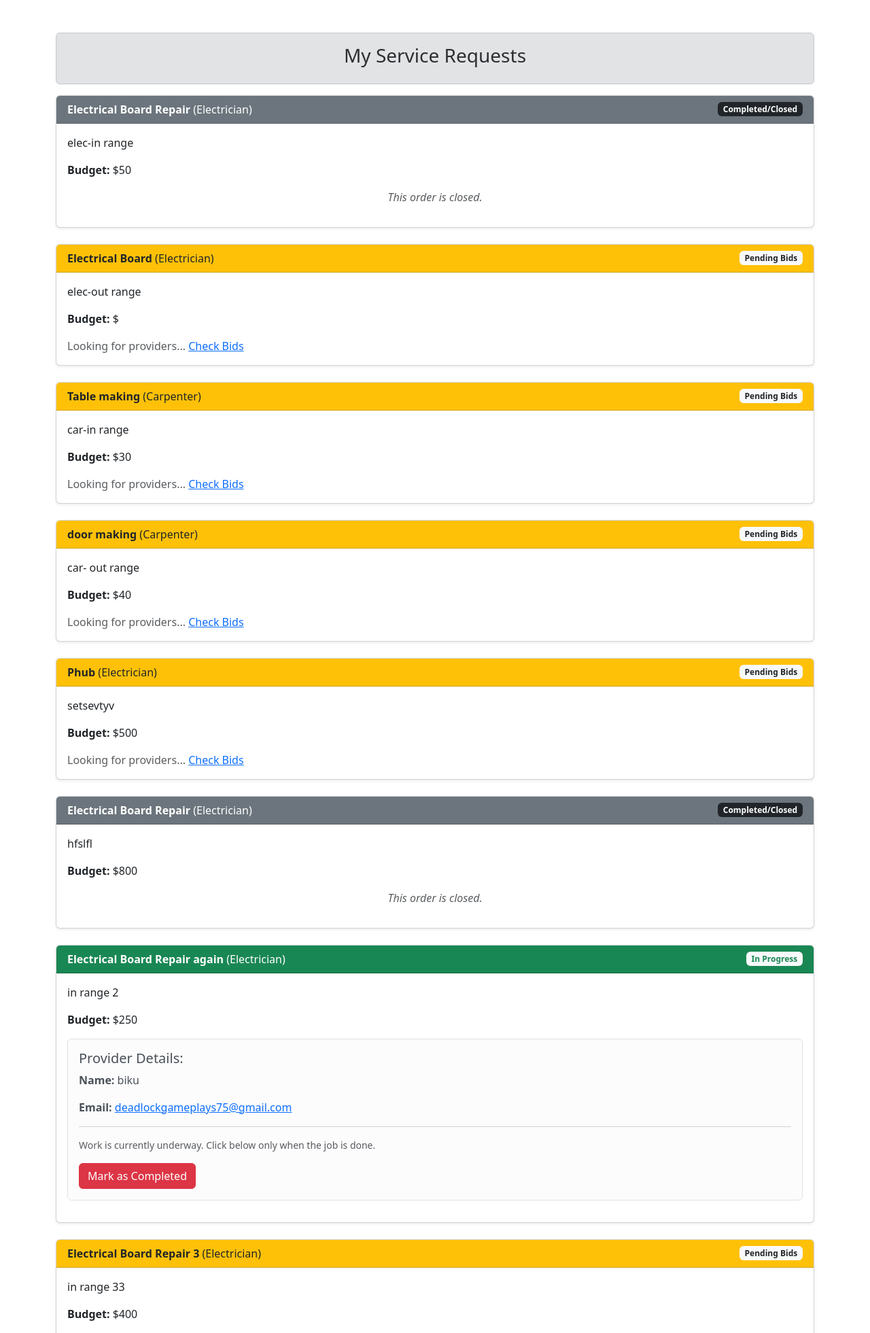
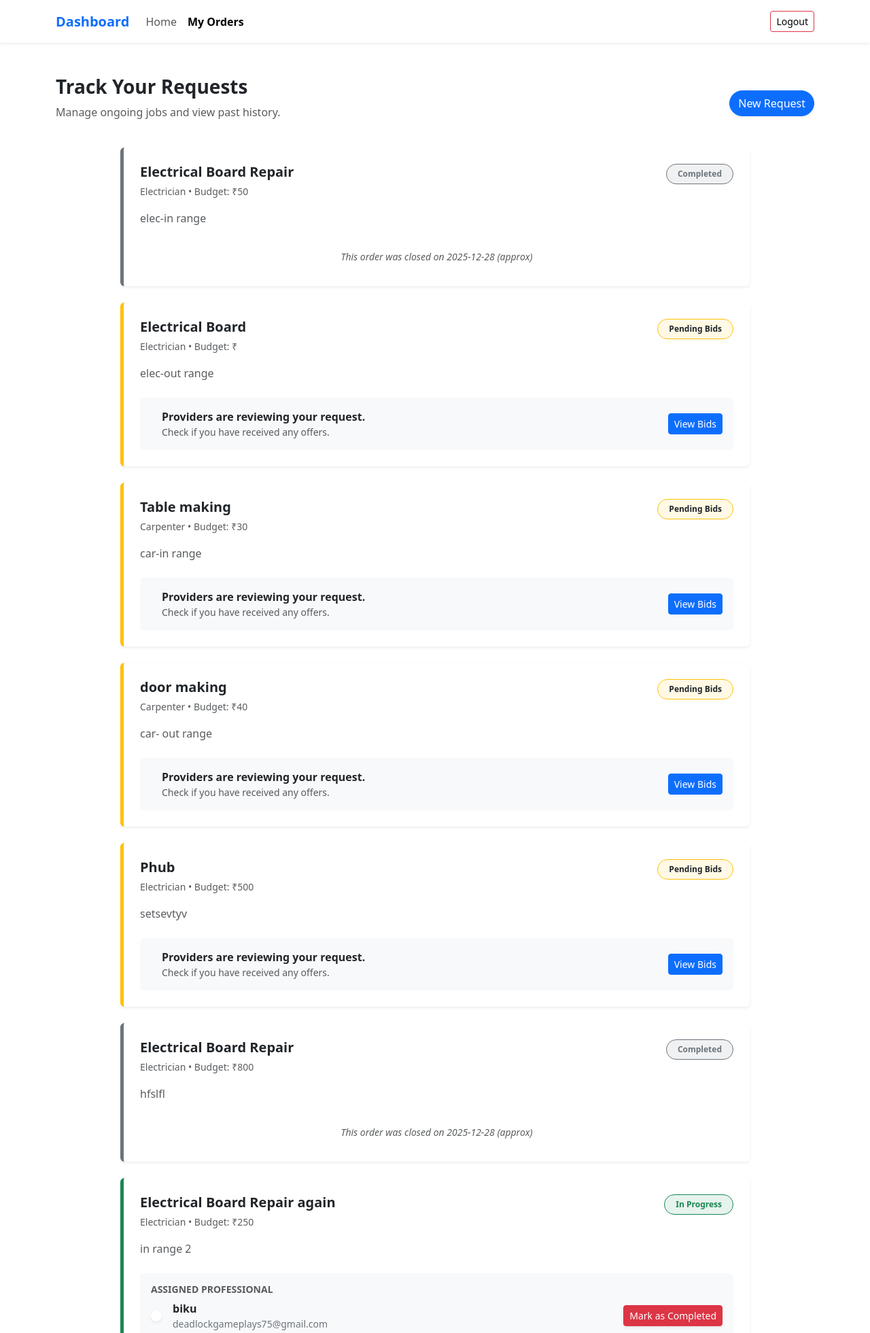
Before and after one commit to Debjeet-Dey/local_service_app, a Flask app: page /my_orders in a window 1280 px wide. Shown: the top 1961 px of the page at 68% size. Run offline with Flask 3, Linux system fonts and the light colour scheme; a user stored in the database is signed in; data comes from the database, SQL or seed files in the repository.

Commit message:
my_orders.html UI update and clean up

```diff
--- a/templates/consumer/my_orders.html
+++ b/templates/consumer/my_orders.html
@@ -4,54 +4,129 @@
 {% endblock head %}
 {% block body %}
 
-<div class="container mt-5">
-    <div class="alert alert-secondary text-center">
-        <h3>My Service Requests</h3>
+<nav class="navbar navbar-expand-lg navbar-light bg-white shadow-sm sticky-top mb-5">
+  <div class="container">
+    <a class="navbar-brand fw-bold text-primary" href="{{ url_for('consumer_dashboard') }}">
+      <i class="bi bi-person-circle"></i> Dashboard
+    </a>
+    <button class="navbar-toggler" type="button" data-bs-toggle="collapse" data-bs-target="#navbarText"
+      aria-controls="navbarText" aria-expanded="false" aria-label="Toggle navigation">
+      <span class="navbar-toggler-icon"></span>
+    </button>
+    <div class="collapse navbar-collapse" id="navbarText">
+      <ul class="navbar-nav me-auto mb-2 mb-lg-0">
+        <li class="nav-item">
+          <a class="nav-link" href="{{ url_for('consumer_dashboard') }}">Home</a>
+        </li>
+        <li class="nav-item">
+          <a class="nav-link active fw-bold" href="#">My Orders</a>
+        </li>
+      </ul>
+      <span class="navbar-text">
+        <a href="{{url_for('logout')}}" class="btn btn-outline-danger btn-sm">Logout</a>
+      </span>
+    </div>
+  </div>
+</nav>
+
+<div class="container pb-5">
+
+    <div class="d-flex justify-content-between align-items-center mb-4">
+        <div>
+            <h3 class="fw-bold text-dark">Track Your Requests</h3>
+            <p class="text-muted">Manage ongoing jobs and view past history.</p>
+        </div>
+        <a href="{{ url_for('add_service_request') }}" class="btn btn-primary rounded-pill shadow-sm">
+            <i class="bi bi-plus-lg"></i> New Request
+        </a>
     </div>
 
-    <div class="row row-cols-1 g-4">
+    <div class="row row-cols-1 g-4 justify-content-center">
+
+        {% if orders|length == 0 %}
+            <div class="col-12 text-center py-5">
+                <div class="text-muted mb-3">
+                    <i class="bi bi-cart-x display-1 opacity-25"></i>
+                </div>
+                <h4>No orders found</h4>
+                <p class="text-muted">You haven't made any service requests yet.</p>
+            </div>
+        {% endif %}
+
         {% for req, provider in orders %}
-        <div class="col">
-            <div class="card shadow-sm">
-                <div class="card-header d-flex justify-content-between align-items-center
-                    {% if req.is_inprogress %}bg-success text-white{% elif req.is_active %}bg-warning text-dark{% else %}bg-secondary text-white{% endif %}">
+        <div class="col-lg-10">
+            <div class="card shadow-sm border-0 h-100 overflow-hidden
+                {% if req.is_inprogress %} border-start border-success border-5
+                {% elif req.is_active %} border-start border-warning border-5
+                {% else %} border-start border-secondary border-5 {% endif %}">
 
-                    <span><strong>{{ req.service_title }}</strong> ({{ req.service_type }})</span>
+                <div class="card-body p-4">
+                    <div class="d-flex justify-content-between align-items-start mb-3">
+                        <div>
+                            <h5 class="fw-bold mb-1">{{ req.service_title }}</h5>
+                            <span class="text-muted small">{{ req.service_type }} • Budget: ₹{{ req.budget }}</span>
+                        </div>
 
                         {% if req.is_inprogress %}
-                        <span class="badge bg-light text-success">In Progress</span>
+                            <span class="badge bg-success bg-opacity-10 text-success border border-success px-3 py-2 rounded-pill">
+                                <i class="bi bi-tools"></i> In Progress
+                            </span>
                         {% elif req.is_active %}
-                        <span class="badge bg-light text-dark">Pending Bids</span>
+                            <span class="badge bg-warning bg-opacity-10 text-dark border border-warning px-3 py-2 rounded-pill">
+                                <i class="bi bi-hourglass-split"></i> Pending Bids
+                            </span>
                         {% else %}
-                        <span class="badge bg-dark">Completed/Closed</span>
+                            <span class="badge bg-secondary bg-opacity-10 text-secondary border border-secondary px-3 py-2 rounded-pill">
+                                <i class="bi bi-check-all"></i> Completed
+                            </span>
                         {% endif %}
                     </div>
 
-                <div class="card-body">
-                    <p class="card-text">{{ req.desc }}</p>
-                    <p><strong>Budget:</strong> ${{ req.budget }}</p>
+                    <p class="card-text text-muted mb-4">{{ req.desc }}</p>
 
                     {% if req.is_inprogress and provider %}
-                        <div class="alert alert-light border">
-                            <h5>Provider Details:</h5>
-                            <p><strong>Name:</strong> {{ provider.full_name }}</p>
-                            <p><strong>Email:</strong> <a href="mailto:{{ provider.email }}">{{ provider.email }}</a></p>
+                        <div class="bg-light p-3 rounded mb-3">
+                            <h6 class="text-uppercase text-muted small fw-bold mb-2">Assigned Professional</h6>
+                            <div class="d-flex align-items-center justify-content-between flex-wrap">
+                                <div class="d-flex align-items-center mb-2 mb-md-0">
+                                    <div class="bg-white p-2 rounded-circle shadow-sm me-3">
+                                        <i class="bi bi-person-fill fs-5 text-primary"></i>
+                                    </div>
+                                    <div>
+                                        <div class="fw-bold">{{ provider.full_name }}</div>
+                                        <div class="small"><a href="mailto:{{ provider.email }}" class="text-decoration-none text-secondary">{{ provider.email }}</a></div>
+                                    </div>
+                                </div>
 
-                            <hr>
-                            <p class="text-muted small">Work is currently underway. Click below only when the job is done.</p>
                                 <a href="{{ url_for('close_order', req_id=req.id) }}"
-                               class="btn btn-danger"
-                               onclick="return confirm('Are you sure the work is finished?');">
-                               Mark as Completed
+                                   class="btn btn-danger btn-sm shadow-sm"
+                                   onclick="return confirm('Confirm that the work is completely finished?');">
+                                   <i class="bi bi-check-lg"></i> Mark as Completed
                                 </a>
                             </div>
+                        </div>
+                        <small class="text-success fst-italic">
+                            <i class="bi bi-info-circle"></i> Work is underway. Click 'Mark as Completed' only when the job is done.
+                        </small>
+
                     {% elif req.is_active %}
-                        <div class="text-muted">
-                            Looking for providers... <a href="{{ url_for('view_bids', req_id=req.id) }}">Check Bids</a>
+                        <div class="d-flex align-items-center bg-light p-3 rounded">
+                            <i class="bi bi-bell text-warning fs-4 me-3"></i>
+                            <div class="flex-grow-1">
+                                <strong>Providers are reviewing your request.</strong>
+                                <div class="small text-muted">Check if you have received any offers.</div>
                             </div>
+                            <a href="{{ url_for('view_bids', req_id=req.id) }}" class="btn btn-primary btn-sm">
+                                View Bids
+                            </a>
+                        </div>
+
                     {% else %}
-                         <p class="text-center text-muted"><em>This order is closed.</em></p>
+                        <div class="text-center p-2 text-muted">
+                            <small><em>This order was closed on {{ req.created_at.strftime('%Y-%m-%d') }} (approx)</em></small>
+                        </div>
                     {% endif %}
+
                 </div>
             </div>
         </div>
--- a/updates.txt
+++ b/updates.txt
@@ -37,3 +37,5 @@
 {{edit_bid.html and place_bid.html UI update and clean up}}
 
 {{my_works.html and view_bids.html UI update and clean up}}
+
+{{my_orders.html UI update and clean up}}
```
Lines whose indentation alone changed are shown as unchanged.
